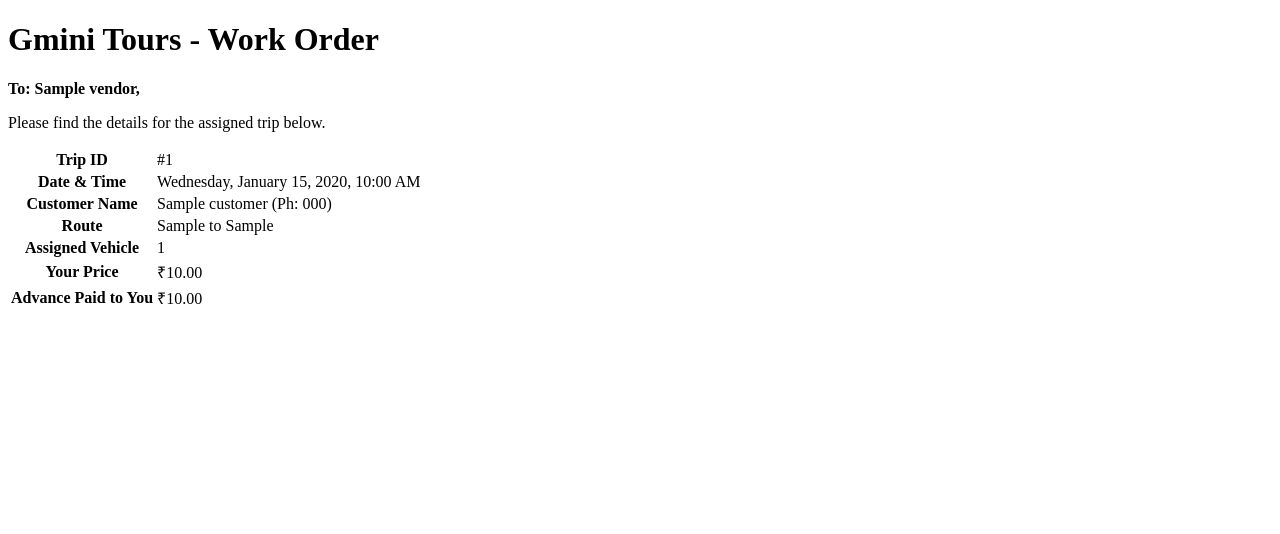
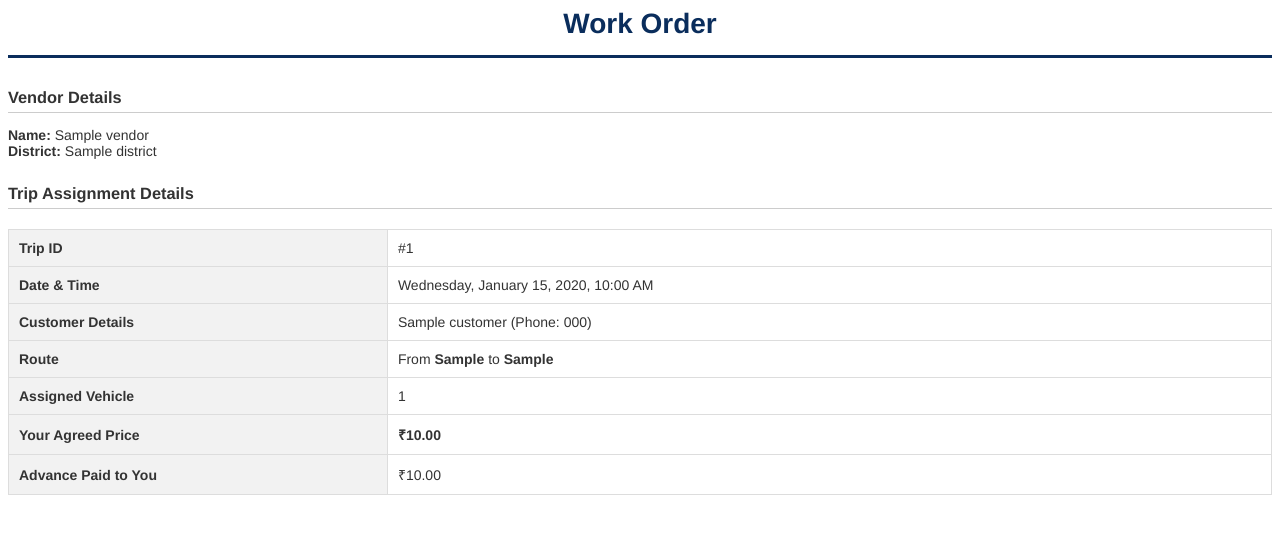
Before and after one commit to TharunSree/Taxi_Managment, a Django app: template templates/reports/pdfs/vendor_confirmation.html in a window 1280 px wide. Shown: the top 534 px of the page. Run offline with Django 5.2, Linux system fonts and the light colour scheme; the template is opened without the code that fills it: most values are stand-ins (such as "Sample title", 1, 10 or a date in 2020).

Commit message:
Update vendor_confirmation.html

```diff
--- a/templates/reports/pdfs/vendor_confirmation.html
+++ b/templates/reports/pdfs/vendor_confirmation.html
@@ -1,24 +1,48 @@
-<!DOCTYPE html>
-<html>
-<head>
-    <meta charset="UTF-8">
-    <title>Work Order #{{ trip.id }}</title>
-    <style> /* (Same styles as customer confirmation) */ </style>
-</head>
-<body>
-    <div class="container">
-        <div class="header"><h1>Gmini Tours - Work Order</h1></div>
-        <p><strong>To: {{ trip.vehicle.vendor.name }},</strong></p>
-        <p>Please find the details for the assigned trip below.</p>
+{% extends 'reports/pdfs/pdf_base.html' %}
+
+{% block title %}Work Order #{{ trip.id }}{% endblock %}
+{% block doc_title %}Work Order{% endblock %}
+
+{% block content %}
+    <div class="details-section">
+        <h3>Vendor Details</h3>
+        <p>
+            <strong>Name:</strong> {{ trip.vehicle.vendor.name }}<br>
+            <strong>District:</strong> {{ trip.vehicle.vendor.district }}
+        </p>
+    </div>
+
+    <div class="details-section">
+        <h3>Trip Assignment Details</h3>
         <table>
-            <tr><th>Trip ID</th><td>#{{ trip.id }}</td></tr>
-            <tr><th>Date & Time</th><td>{{ trip.trip_date|date:"l, F j, Y, g:i A" }}</td></tr>
-            <tr><th>Customer Name</th><td>{{ trip.customer.name }} (Ph: {{ trip.customer.phone }})</td></tr>
-            <tr><th>Route</th><td>{{ trip.customer.from_location }} to {{ trip.customer.to_location }}</td></tr>
-            <tr><th>Assigned Vehicle</th><td>{{ trip.vehicle.number }}</td></tr>
-            <tr><th>Your Price</th><td>₹{{ trip.vendor_price|floatformat:2 }}</td></tr>
-            <tr><th>Advance Paid to You</th><td>₹{{ trip.vendor_advance|floatformat:2|default:"0.00" }}</td></tr>
+            <tr>
+                <th style="width: 30%;">Trip ID</th>
+                <td>#{{ trip.id }}</td>
+            </tr>
+            <tr>
+                <th>Date & Time</th>
+                <td>{{ trip.trip_date|date:"l, F j, Y, g:i A" }}</td>
+            </tr>
+            <tr>
+                <th>Customer Details</th>
+                <td>{{ trip.customer.name }} (Phone: {{ trip.customer.phone }})</td>
+            </tr>
+            <tr>
+                <th>Route</th>
+                <td>From <strong>{{ trip.customer.from_location }}</strong> to <strong>{{ trip.customer.to_location }}</strong></td>
+            </tr>
+             <tr>
+                <th>Assigned Vehicle</th>
+                <td>{{ trip.vehicle.number }}</td>
+            </tr>
+            <tr>
+                <th>Your Agreed Price</th>
+                <td><strong>₹{{ trip.vendor_price|floatformat:2 }}</strong></td>
+            </tr>
+             <tr>
+                <th>Advance Paid to You</th>
+                <td>₹{{ trip.vendor_advance|floatformat:2|default:"0.00" }}</td>
+            </tr>
         </table>
     </div>
-</body>
-</html>
+{% endblock %}
```
